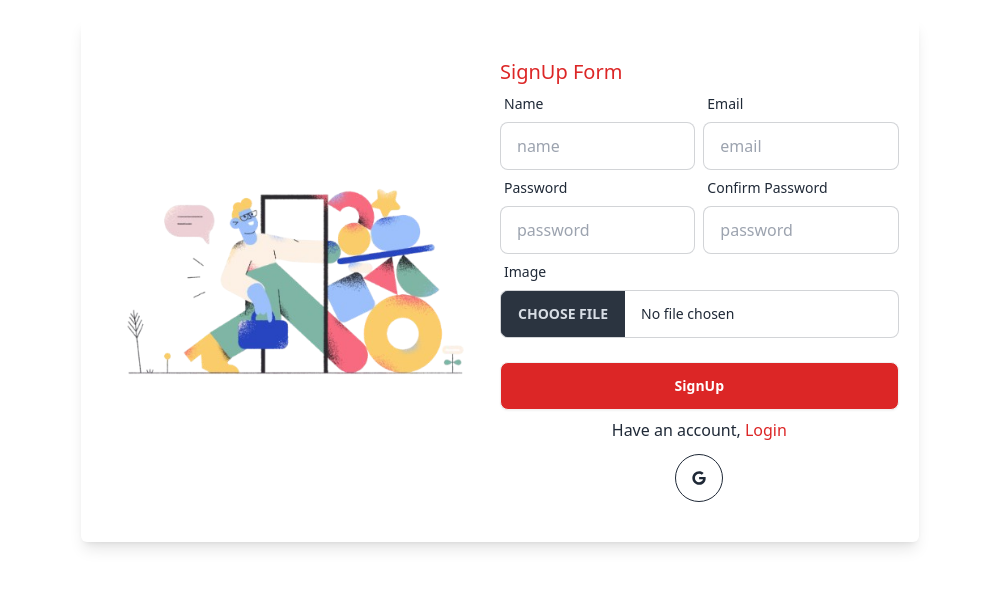
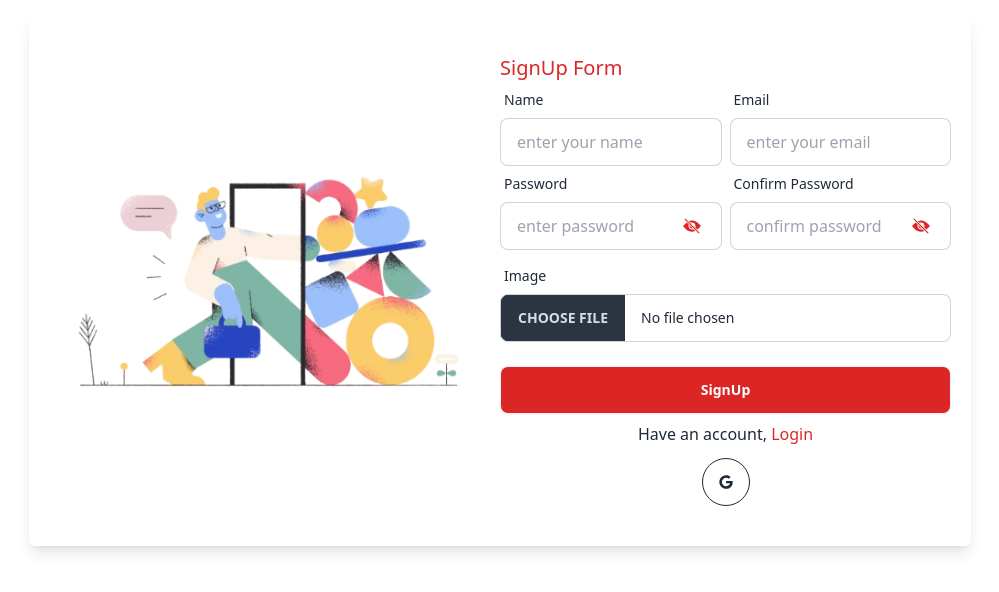
Before and after one commit to sohanwebdevctg/kids-academy-mern-stack-client-site-project-12, a React (Vite) app: page /register in a window 1280 px wide. Shown: the part 120-712 px from the top of the page, without its empty margins (140-1139 px from the left). Built offline with nearby package versions, Linux system fonts and the light colour scheme; no server answers.

Commit message:
match password function

```diff
--- a/package.json
+++ b/package.json
@@ -16,6 +16,7 @@
     "match-sorter": "^6.3.4",
     "react": "^18.2.0",
     "react-dom": "^18.2.0",
+    "react-hook-form": "^7.51.5",
     "react-icons": "^5.2.1",
     "react-router-dom": "^6.23.1",
     "react-slick": "^0.30.2",
--- a/src/components/Login/Login.jsx
+++ b/src/components/Login/Login.jsx
@@ -1,9 +1,27 @@
 import { Link } from 'react-router-dom';
 import loginImg from '../../../public/authenticationImg/loginImg.png';
 import Google from '../Google/Google';
+import { useForm } from 'react-hook-form';
+import { IoMdEye, IoIosEyeOff } from "react-icons/io";
+import { useState } from 'react';
 
 const Login = () => {
 
+
+  const { register, handleSubmit,formState: { errors },} = useForm()
+
+  //form password toggle
+  const [show, setShow] = useState(false)
+
+
+  //form data get
+  const onSubmit = (data) => {
+
+    // form data
+    const email = data.email;
+    const password = data.password;
+
+  }
 
   return (
     <div className='flex items-center h-screen'>
@@ -21,23 +39,31 @@ const Login = () => {
             {/* title section start */}
             <h2 className='text-red-600 text-xl'>LogIn Form</h2>
             {/* title section end */}
-          <form className=''>
-            {/* email section start */}
-
+          <form className='' onSubmit={handleSubmit(onSubmit)}>
+          {/* email section start */}
         <div className="form-control">
           <label className="label">
             <span className="label-text">Email</span>
           </label>
-          <input type="email" placeholder="email" className="input input-bordered" required />
+          <input type="email" placeholder="enter your email" className="input input-bordered" {...register("email", { required: true })} />
+          {errors.email && <span className='text-red-600'>This field is required</span>}
         </div>
         {/* email section end */}
         {/* password section start */}
-
         <div className="form-control">
           <label className="label">
             <span className="label-text">Password</span>
           </label>
-          <input type="password" placeholder="password" className="input input-bordered"/>
+          <div className='relative form-control'>
+          <input type={show ? "text" : "password"} placeholder="enter password" className="input input-bordered" {...register("password", { required: true, minLength: 6, maxLength: 20, pattern: /(?=.*[A-Z])(?=.*[!@#$&*])(?=.*[0-9])(?=.*[a-z])/})}/>
+          <span className='absolute right-5 top-[30%] text-xl' onClick={() => setShow(!show)}>
+            {show ? <IoMdEye className='text-green-600'></IoMdEye> : <IoIosEyeOff className='text-red-600'></IoIosEyeOff> }
+          </span>
+          </div>
+          {errors.password?.type === 'required' && <span className='text-red-600'>This field is required</span>}
+          {errors.password?.type === 'minLength' && <span className='text-red-600'>minimum 6 character</span>}
+          {errors.password?.type === 'maxLength' && <span className='text-red-600'>Maximum 20 character</span>}
+          {errors.password?.type === 'maxLength' && <span className='text-red-600'>one (upper & lower case, number and special character) </span>}
         </div>
         {/* password section end */}
         <div className="form-control mt-6">
--- a/src/components/Register/Register.jsx
+++ b/src/components/Register/Register.jsx
@@ -1,14 +1,50 @@
 import { Link } from 'react-router-dom';
 import registerImg from '../../../public/authenticationImg/registerImg.png'
 import Google from '../Google/Google';
+import { useForm } from 'react-hook-form';
+import { IoMdEye, IoIosEyeOff } from "react-icons/io";
+import { useState } from 'react';
 
 const Register = () => {
+
+
+  const { register, handleSubmit,formState: { errors },} = useForm()
+
+  //form password toggle
+  const [showPas, setShowPas] = useState(false)
+  const [showConPas, setShowConPas] = useState(false)
+  const [correct, setCorrect] = useState(null)
+  const [correctPass, setCorrectPass] = useState(null)
+
+  //form data get
+  const onSubmit = (data) => {
+
+    // form data
+    const name = data.name;
+    const email = data.email;
+    const prePassword = data.prePassword;
+    const conPassword = data.conPassword;
+    const photo = data.photo[0];
+
+    if(prePassword === conPassword){
+      setCorrect('')
+      setCorrectPass(prePassword)
+    }else{
+      setCorrect('password cannot match')
+    }
+
+    // image validation start
+
+  }
+
+
+
   return (
     <div className='flex items-center h-screen'>
       {/* content section start */}
       <div className="container mx-auto p-3">
         {/* form section start */}
-        <div className='md:flex md:justify-around md:items-center bg-white w-full md:w-3/4 lg:w-2/3 mx-auto rounded-md shadow-lg px-5 py-10'>
+        <div className='md:flex md:justify-around md:items-center bg-white w-full md:w-3/4 lg:w-3/4 xl:2/3 mx-auto rounded-md shadow-lg px-5 py-10'>
           {/* image section start */}
           <div className='flex-1 hidden md:block'>
             <img className='w-full h-full' src={registerImg}></img>
@@ -19,14 +55,15 @@ const Register = () => {
             {/* title section start */}
             <h2 className='text-red-600 text-xl'>SignUp Form</h2>
             {/* title section end */}
-          <form className=''>
+          <form className='' onSubmit={handleSubmit(onSubmit)}>
             <div className='grid grid-cols-1 md:grid-cols-2 gap-2'>
-                          {/* name section start */}
+        {/* name section start */}
         <div className="form-control">
           <label className="label">
             <span className="label-text">Name</span>
           </label>
-          <input type="text" placeholder="name" className="input input-bordered" required />
+          <input type="text" placeholder="enter your name" className="input input-bordered" {...register("name", { required: true })} />
+          {errors.name && <span className='text-red-600'>This field is required</span>}
         </div>
         {/* name section end */}
             {/* email section start */}
@@ -34,17 +71,27 @@ const Register = () => {
           <label className="label">
             <span className="label-text">Email</span>
           </label>
-          <input type="email" placeholder="email" className="input input-bordered" required />
+          <input type="email" placeholder="enter your email" className="input input-bordered" {...register("email", { required: true })} />
+          {errors.email && <span className='text-red-600'>This field is required</span>}
         </div>
         {/* email section end */}
             </div>
             <div className='grid grid-cols-1 md:grid-cols-2 gap-2'>
-                      {/* password section start */}
+        {/* password section start */}
         <div className="form-control">
           <label className="label">
             <span className="label-text">Password</span>
           </label>
-          <input type="password" placeholder="password" className="input input-bordered"/>
+          <div className='relative form-control'>
+          <input type={showPas ? "text" : "password"} placeholder="enter password" className="input input-bordered" {...register("prePassword", { required: true, minLength: 6, maxLength: 20, pattern: /(?=.*[A-Z])(?=.*[!@#$&*])(?=.*[0-9])(?=.*[a-z])/})}/>
+          <span className='absolute right-5 top-[30%] text-xl' onClick={() => setShowPas(!showPas)}>
+            {showPas ? <IoMdEye className='text-green-600'></IoMdEye> : <IoIosEyeOff className='text-red-600'></IoIosEyeOff> }
+          </span>
+          </div>
+          {errors.prePassword?.type === 'required' && <span className='text-red-600'>This field is required</span>}
+          {errors.prePassword?.type === 'minLength' && <span className='text-red-600'>minimum 6 character</span>}
+          {errors.prePassword?.type === 'maxLength' && <span className='text-red-600'>Maximum 20 character</span>}
+          {errors.prePassword?.type === 'maxLength' && <span className='text-red-600'>one (upper & lower case, number and special character) </span>}
         </div>
         {/* password section end */}
         {/* confirmPassword section start */}
@@ -52,16 +99,27 @@ const Register = () => {
           <label className="label">
             <span className="label-text">Confirm Password</span>
           </label>
-          <input type="password" placeholder="password" className="input input-bordered"/>
+          <div className='relative form-control'>
+          <input type={showConPas ? "text" : "password"} placeholder="confirm password" className="input input-bordered" {...register("conPassword", { required: true, minLength: 6, maxLength: 20, pattern: /(?=.*[A-Z])(?=.*[!@#$&*])(?=.*[0-9])(?=.*[a-z])/})}/>
+          <span className='absolute right-5 top-[30%] text-xl' onClick={() => setShowConPas(!showConPas)}>
+            {showConPas ? <IoMdEye className='text-green-600'></IoMdEye> : <IoIosEyeOff className='text-red-600'></IoIosEyeOff> }
+          </span>
+          </div>
+          {errors.conPassword?.type === 'required' && <span className='text-red-600'>This field is required</span>}
+          {errors.conPassword?.type === 'minLength' && <span className='text-red-600'>minimum 6 character</span>}
+          {errors.conPassword?.type === 'maxLength' && <span className='text-red-600'>Maximum 20 character</span>}
+          {errors.conPassword?.type === 'maxLength' && <span className='text-red-600'>one (upper & lower case, number and special character) </span>}
         </div>
         {/* confirmPassword section end */}
-            </div>
+        <span className='text-red-600'>{correct}</span>
+        </div>
         {/* image section start */}
         <div className="form-control">
           <label className="label">
             <span className="label-text">Image</span>
           </label>
-          <input type="file" className="file-input file-input-bordered file-input-md w-full" />
+          <input type="file" className="file-input file-input-bordered file-input-md w-full" {...register("photo", { required: true })}/>
+          {errors.photo && <span className='text-red-600'>This field is required</span>}
         </div>
         <div className="form-control mt-6">
           <button className="btn bg-red-600 hover:bg-red-600 text-white font-bold">SignUp</button>
```
Also changed, not shown: 1 other file (tests, documents, lock files or other folders).
